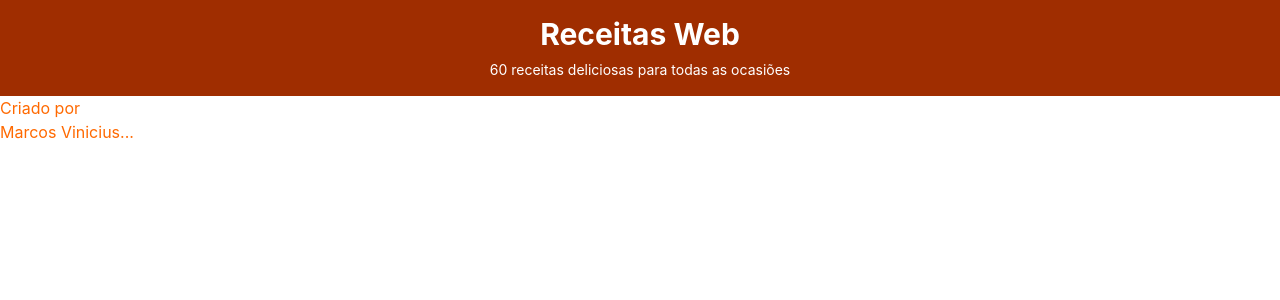
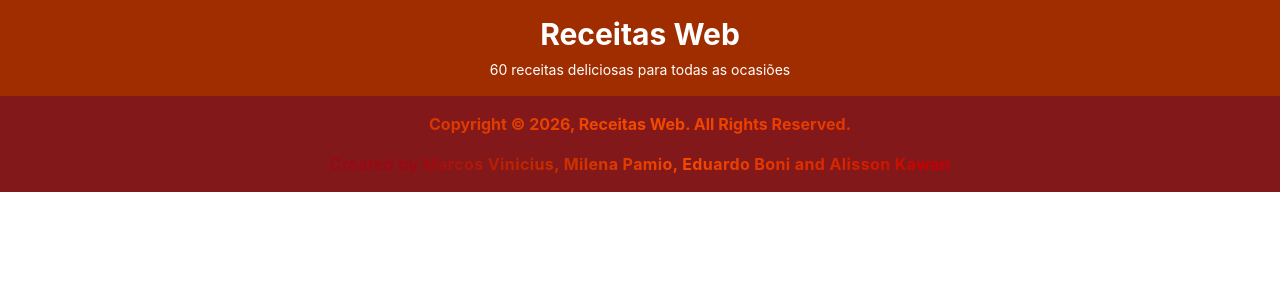
Before and after one commit to AlissonKawan/ReceitasProjeto, a React (Vite) app: page / in a window 1280 px wide. Shown: the top 300 px of the page. Built offline with nearby package versions, Linux system fonts and the light colour scheme.

Commit message:
Atualizando o Footer = Marcos (check)

```diff
--- a/src/components/Footer.tsx
+++ b/src/components/Footer.tsx
@@ -2,12 +2,16 @@
 function Footer() {
     return(
         <>
-            <footer className="text-orange-500">
+            <footer className="bg-red-900">
                 <section>
                     <article>
                         <div>
-                            <h4>Criado por</h4>
-                            <h5>Marcos Vinicius...</h5>
+                            <h4 className="bg-gradient-to-r from-red-800 via-orange-600 to-red-700 bg-clip-text text-transparent font-bold text-center py-4">Copyright © 2026, Receitas Web. All Rights Reserved.</h4>
+                            <h5 className="text-red-800 font-semibold tracking-wide text-center pb-4">
+                                Created by <span className="bg-gradient-to-r from-red-800 via-orange-600 to-red-700 bg-clip-text text-transparent font-bold">
+                                    Marcos Vinicius, Milena Pamio, Eduardo Boni and Alisson Kawan
+                                </span>
+                            </h5>
                         </div>
                     </article>
                 </section>
```
